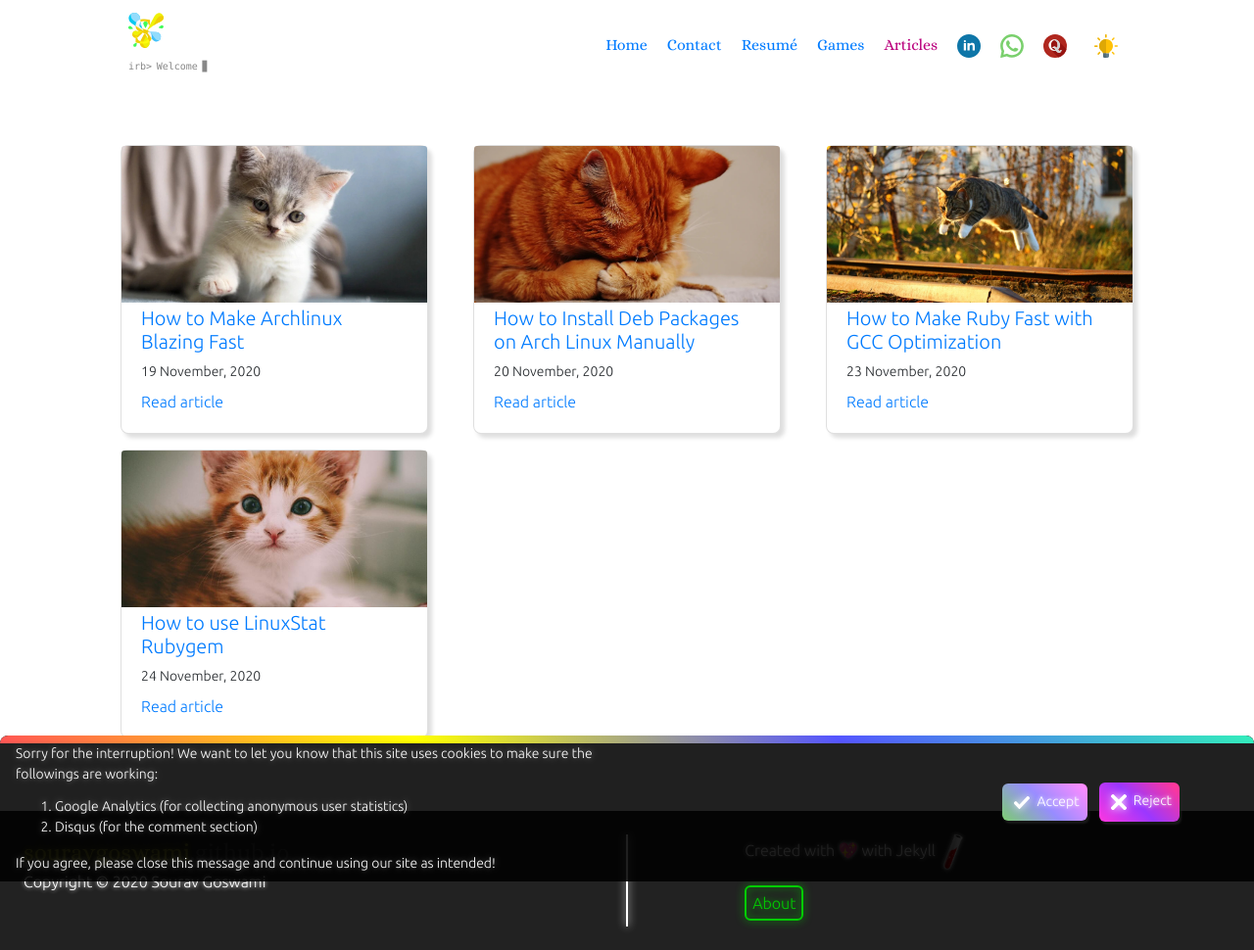
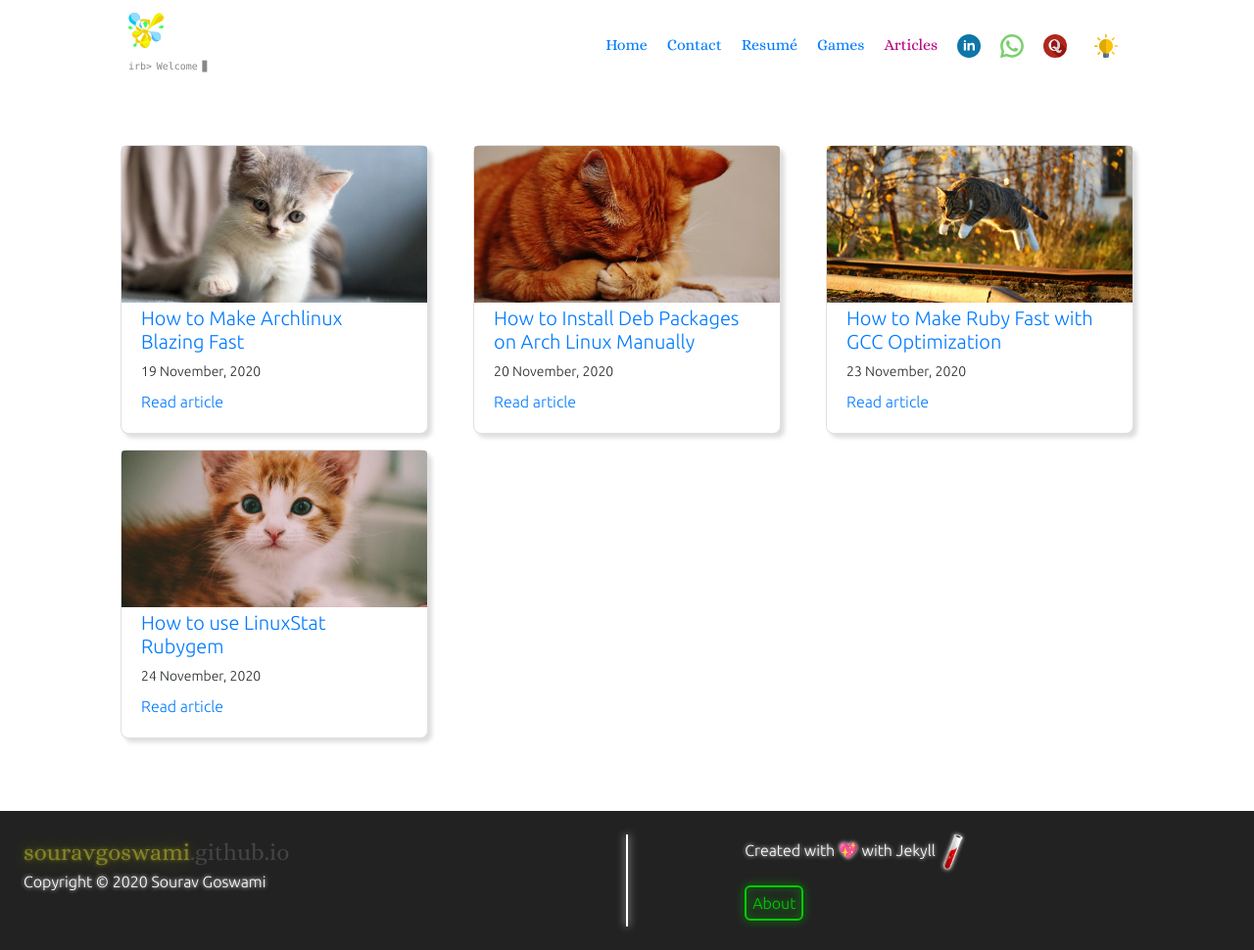
Before and after one commit to Souravgoswami/souravgoswami.github.io, a Jekyll site: the page built from _posts/2020-11-19-articles.html, in a window 1280 px wide. Shown: the whole page at 98% size. Built offline with Jekyll 4.4.1, drawn with Linux system fonts in a browser that asks for light colours; nearby versions of some CDN libraries; library files that are not in the unit come from our copies; some of the changed lines change nothing that is shown.

Commit message:
Removed analytics from articles home page

```diff
--- a/_layouts/articles_home.html
+++ b/_layouts/articles_home.html
@@ -62,8 +62,6 @@
 	</head>
 
 	<body>
-		{% include cookie_consent.html %}
-
 		<div id="loader-head">
 			<div id="loader">
 				<div class="loaders" style="animation-delay: 0ms"></div>
@@ -105,7 +103,6 @@
 
 		<div class="container-fluid z-1000">
 			{% include navbar.html %}
-
 			{{ page.content }}
 		</div>
 
--- a/assets/js/blog.js
+++ b/assets/js/blog.js
@@ -192,9 +192,9 @@ $(function() {
 		setTimeout(() => {
 			cookieConsent.style.visibility = 'hidden'
 		}, 2000)
-
 	}
 
+	// Cookies and trackers
 	const cookieAll = document.getElementById('cookieAll')
 	const noCookie = document.getElementById('noCookie')
 	disqusWindow = document.getElementById('disqusWindow')
@@ -224,12 +224,15 @@ $(function() {
 		document.head.appendChild(analytics2)
 	}
 
+	if (cookieAll) {
 		cookieAll.onclick = function() {
 			hideCookieMessage()
 			loadDisqus()
 			loadGoogleAnalytics()
 		}
+	}
 
+	if (noCookie) {
 		noCookie.onclick = function() {
 			hideCookieMessage()
 
@@ -243,4 +246,5 @@ $(function() {
 
 			$('#loadDisqus').click(() => loadDisqus())
 		}
+	}
 })
```
Lines whose indentation alone changed are shown as unchanged.
